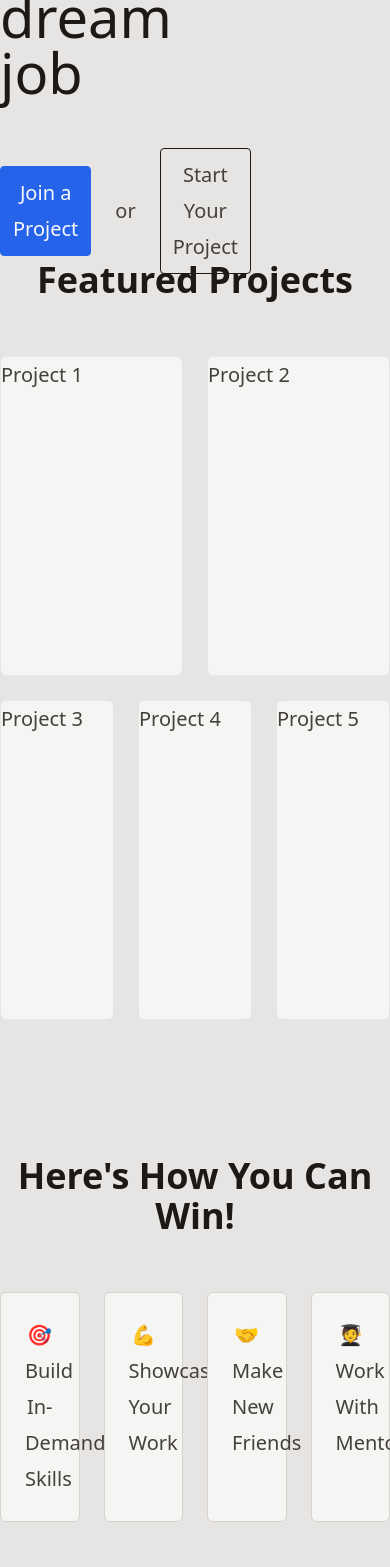
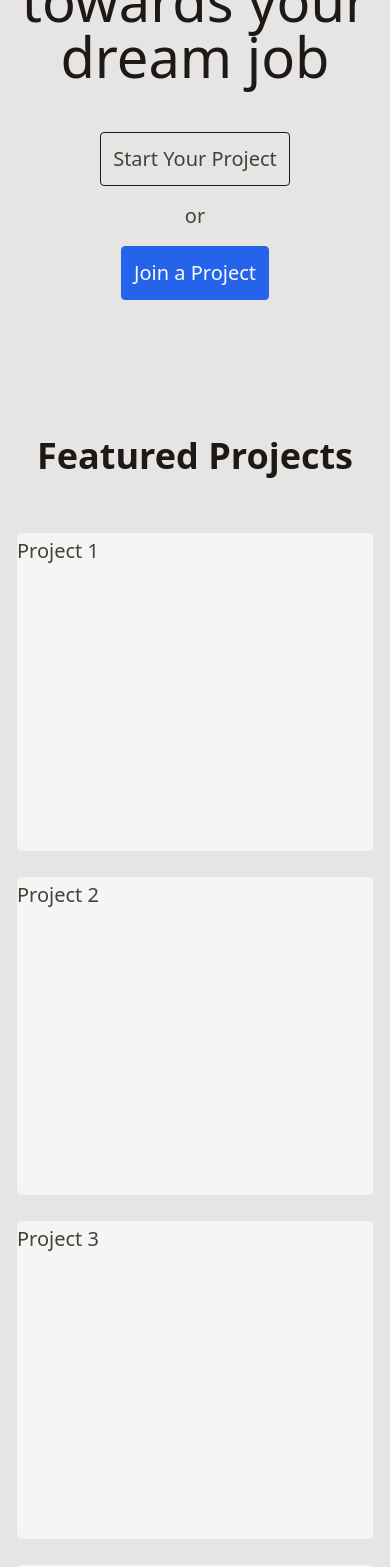
Before and after one commit to davidtaing/find-a-project, a Next.js app: page / in a window 390 px wide. Shown: the part 180-1747 px from the top of the page. Built offline with nearby package versions, Linux system fonts and the light colour scheme; what prettier-plugin-tailwindcss would draw is missing.

Commit message:
style: add mobile styling to Homepage

```diff
--- a/src/app/page.tsx
+++ b/src/app/page.tsx
@@ -6,13 +6,13 @@ const inter = Inter({ subsets: ["latin"] });
 export default function Home() {
   return (
     <main
-      className="m-h-screen prose prose-xl  prose-stone w-full max-w-full dark:prose-invert "
+      className="m-h-screen md: prose  prose-xl prose-stone w-full max-w-full p-4 dark:prose-invert md:p-0"
       aria-label="Home Page"
     >
-      <section className="mx-auto grid h-96 max-w-6xl grid-cols-12 gap-6">
-        <div className="col-span-6 my-auto">
+      <section className="mx-auto my-20 grid h-96 max-w-6xl grid-cols-4 md:mb-0 lg:grid-cols-12 lg:gap-6">
+        <div className="col-span-4 my-auto text-center lg:col-span-6 lg:text-left">
           <h1 className="font-medium">Work towards your dream job</h1>
-          <div className="flex items-center gap-6">
+          <div className="flex flex-col-reverse items-center gap-3 lg:flex-row lg:gap-6">
             <button className="rounded border border-blue-600 bg-blue-600 px-3 py-2 text-stone-50 hover:bg-blue-800">
               Join a Project
             </button>
@@ -23,14 +23,14 @@ export default function Home() {
           </div>
         </div>
       </section>
-      <section className="mx-auto mb-20 grid max-w-6xl grid-cols-12 gap-6">
-        <div className="col-span-12">
+      <section className="mx-auto mb-20 grid max-w-6xl grid-cols-4 gap-6 lg:grid-cols-12">
+        <div className="col-span-4 lg:col-span-12">
           <h2 className="text-center">Featured Projects</h2>
         </div>
-        <article className="col-span-6 h-80 rounded-md border border-stone-200 bg-stone-100 dark:border-stone-800 dark:bg-stone-800">
+        <article className="col-span-4 h-80 rounded-md border border-stone-200 bg-stone-100 dark:border-stone-800 dark:bg-stone-800 lg:col-span-6">
           Project 1
         </article>
-        <article className="col-span-6 h-80 rounded-md border border-stone-200 bg-stone-100 dark:border-stone-800 dark:bg-stone-800">
+        <article className="col-span-4 h-80 rounded-md border border-stone-200 bg-stone-100 dark:border-stone-800 dark:bg-stone-800 lg:col-span-6">
           Project 2
         </article>
         <article className="col-span-4 h-80 rounded-md border border-stone-200 bg-stone-100 dark:border-stone-800 dark:bg-stone-800">
@@ -45,33 +45,33 @@ export default function Home() {
         </article>
       </section>
 
-      <section className="mx-auto mb-20 grid max-w-6xl grid-cols-12 gap-6">
-        <div className="col-span-12">
+      <section className="mx-auto mb-20 grid max-w-6xl grid-cols-4 gap-6 lg:grid-cols-12">
+        <div className="col-span-4 lg:col-span-12">
           <h2 className="text-center">Here&apos;s How You Can Win!</h2>
         </div>
-        <article className="col-span-3 rounded-md border border-stone-300 bg-stone-100 p-6 text-center dark:border-stone-800 dark:bg-stone-800">
+        <article className="col-span-4 rounded-md border border-stone-300 bg-stone-100 p-6 text-center dark:border-stone-800 dark:bg-stone-800 lg:col-span-3">
           <p className="m-0">🎯</p>
           <p className="m-0 font-medium">Build In-Demand Skills</p>
         </article>
-        <article className="col-span-3 rounded-md border border-stone-300 bg-stone-100 p-6 text-center dark:border-stone-800 dark:bg-stone-800">
+        <article className="col-span-4 rounded-md border border-stone-300 bg-stone-100 p-6 text-center dark:border-stone-800 dark:bg-stone-800 lg:col-span-3">
           <p className="m-0">💪</p>
           <p className="m-0 font-medium">Showcase Your Work</p>
         </article>
-        <article className="col-span-3 rounded-md border border-stone-300 bg-stone-100 p-6 text-center dark:border-stone-800 dark:bg-stone-800">
+        <article className="col-span-4 rounded-md border border-stone-300 bg-stone-100 p-6 text-center dark:border-stone-800 dark:bg-stone-800 lg:col-span-3">
           <p className="m-0">🤝</p>
           <p className="m-0 font-medium">Make New Friends</p>
         </article>
-        <article className="col-span-3 rounded-md border border-stone-300 bg-stone-100 p-6 text-center dark:border-stone-800 dark:bg-stone-800">
+        <article className="col-span-4 rounded-md border border-stone-300 bg-stone-100 p-6 text-center dark:border-stone-800 dark:bg-stone-800 lg:col-span-3">
           <p className="m-0">🧑‍🎓</p>
           <p className="m-0 font-medium">Work With Mentors</p>
         </article>
       </section>
 
-      <section className="mx-auto mb-20 grid max-w-6xl grid-cols-12 gap-6">
-        <div className="col-span-12">
+      <section className="mx-auto mb-20 grid max-w-6xl grid-cols-4 lg:grid-cols-12 lg:gap-6">
+        <div className="col-span-4 lg:col-span-12">
           <h2 className="text-center">About Find a Project</h2>
         </div>
-        <div className="col-span-6 col-start-4 rounded-md border border-stone-300 bg-stone-100 p-6 dark:border-stone-800 dark:bg-stone-800">
+        <div className="col-span-4 rounded-md border border-stone-300 bg-stone-100 p-6 dark:border-stone-800 dark:bg-stone-800 lg:col-span-6 lg:col-start-4">
           <div className="flex items-center gap-4 ">
             <Image
               className="m-0 rounded-full"
@@ -97,7 +97,7 @@ export default function Home() {
         </div>
       </section>
 
-      <section className="mx-auto mb-20 grid max-w-6xl grid-cols-12 gap-6">
+      <section className="mx-auto mb-20 grid max-w-6xl grid-cols-4 gap-6 lg:grid-cols-12">
         <div className="col-span-12 text-center">
           <h2>Join the community</h2>
           <p>
```
